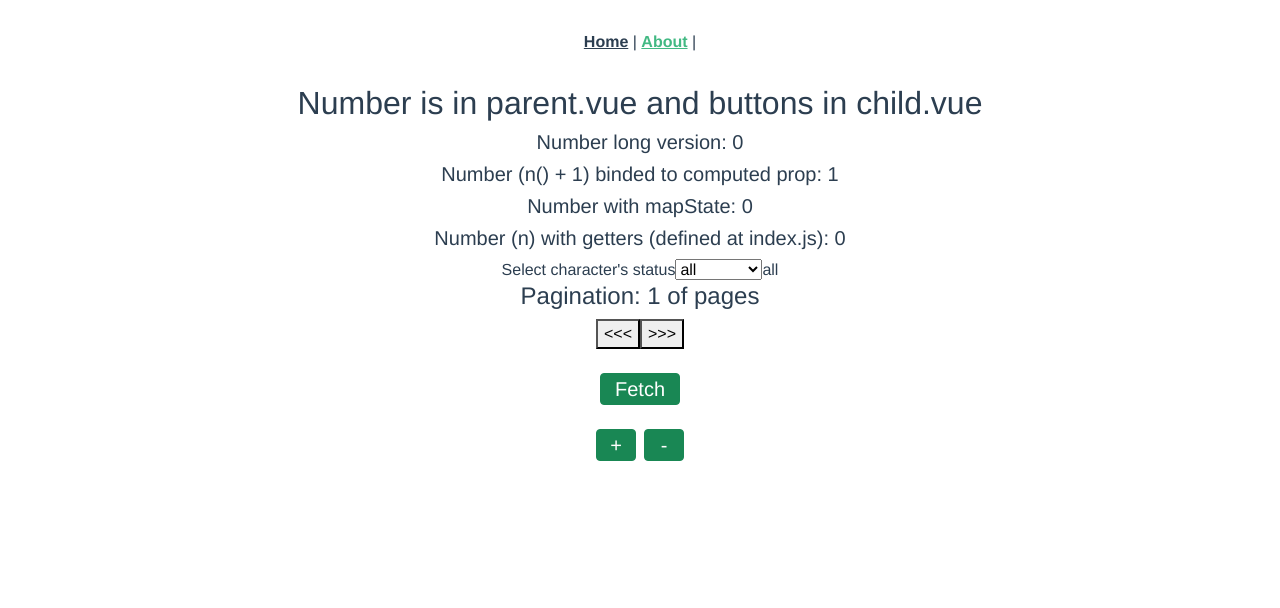
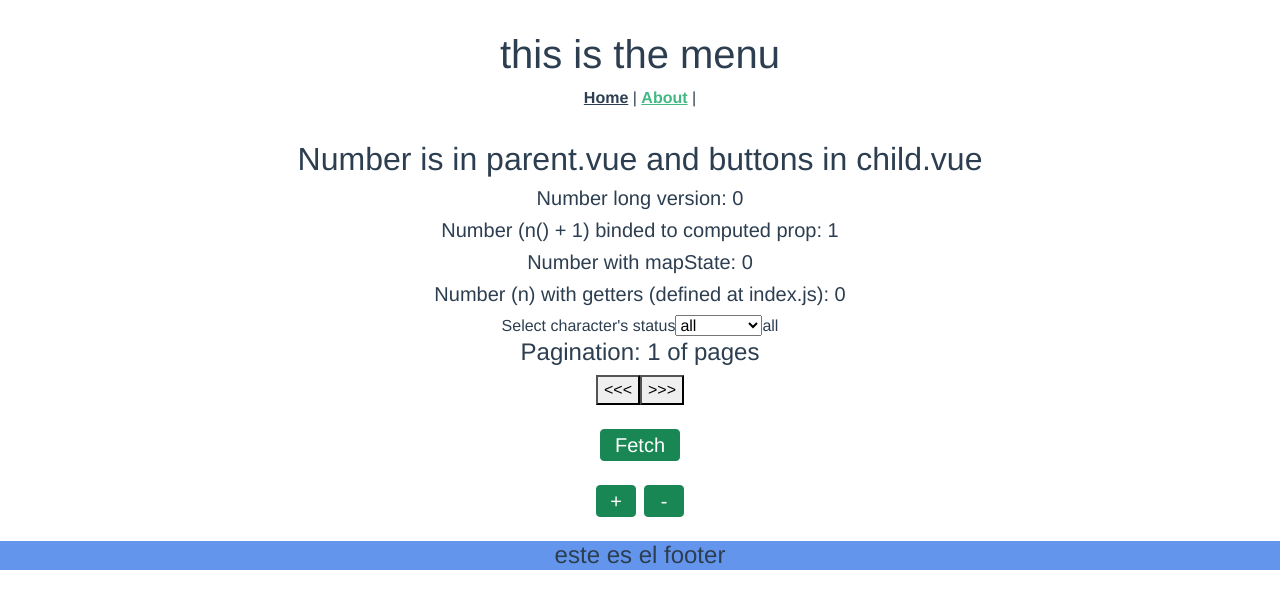
Before and after one commit to marcelobettini/vuex-learning, a Vue app: page /about in a window 1280 px wide. Shown: the top 608 px of the page. Built offline with nearby package versions, Linux system fonts and the light colour scheme.

Commit message:
proper routing with footer and navbar

```diff
--- a/src/App.vue
+++ b/src/App.vue
@@ -1,14 +1,22 @@
 <template>
   <div id="app">
     <div id="nav">
+      <h1>this is the menu</h1>
       <router-link to="/">Home</router-link> |
       <router-link to="/about">About</router-link> |
-
     </div>
-    <router-view/>
+    <router-view></router-view>
+    <Footer></Footer>
   </div>
 </template>
 
+<script>
+import Footer from "@/components/Footer.vue";
+
+export default {
+  components: { Footer },
+};
+</script>
 <style>
 #app {
   font-family: Avenir, Helvetica, Arial, sans-serif;
@@ -17,7 +25,6 @@
   text-align: center;
   color: #2c3e50;
 }
-
 #nav {
   padding: 30px;
 }
--- /dev/null
+++ b/src/components/Footer.vue
@@ -0,0 +1,17 @@
+<template>
+  <div class="footer">
+<h4>este es el footer</h4>
+  </div>
+</template>
+
+<script>
+  export default {
+
+  }
+</script>
+
+<style >
+.footer {
+  background-color:cornflowerblue;
+}
+</style>
--- a/src/components/Parent.vue
+++ b/src/components/Parent.vue
@@ -1,5 +1,6 @@
 <template>
   <div>
+
     <div>
       <h5>Number long version: {{ $store.state.number }}</h5>
       <h5>Number (n() + 1) binded to computed prop: {{ n }}</h5>
@@ -38,6 +39,7 @@
 
 <script>
 import { mapState, mapActions } from "vuex";
+
 
 export default {
   data() {
--- a/src/router/index.js
+++ b/src/router/index.js
@@ -1,6 +1,7 @@
 import Vue from "vue";
 import VueRouter from "vue-router";
 import Home from "../views/Home.vue";
+
 
 Vue.use(VueRouter);
 
@@ -8,7 +9,7 @@ const routes = [
   {
     path: "/",
     name: "Home",
-    component: Home,
+    component: Home
   },
   {
     path: "/about",
--- a/src/views/About.vue
+++ b/src/views/About.vue
@@ -1,10 +1,15 @@
 <template>
+<div>
+
+
   <div class="about">
     <h2>Number is in parent.vue and buttons in child.vue</h2>
     <parent/>
     <child />
   </div>
+  </div>
 </template>
+
 <script>
 import child from '../components/Child.vue'
 import parent from '../components/Parent.vue'
--- a/src/views/Home.vue
+++ b/src/views/Home.vue
@@ -1,13 +1,16 @@
 <template>
   <div class="home">
+
     <img alt="Vue logo" src="../assets/logo.png">
     <HelloWorld msg="Welcome to Your Vue.js App"/>
+    <router-view></router-view>
   </div>
 </template>
 
 <script>
 // @ is an alias to /src
 import HelloWorld from '@/components/HelloWorld.vue'
+
 
 export default {
   name: 'Home',
```
